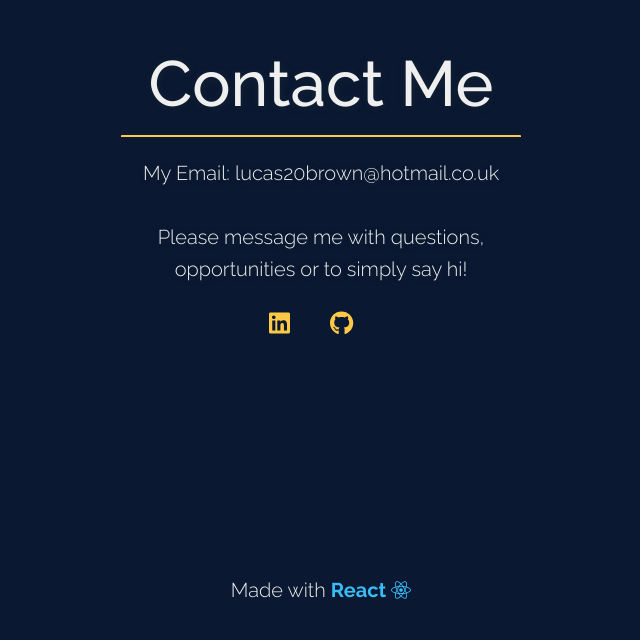
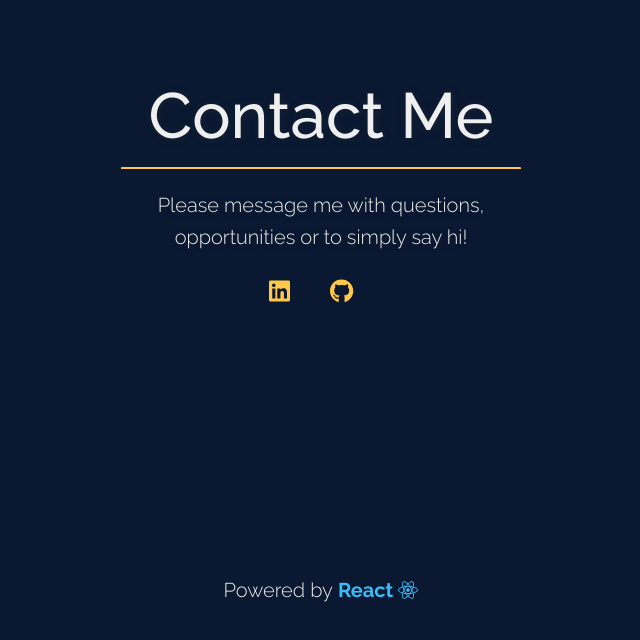
Before and after one commit to Lucas18Brown/Portfolio, a React (Create React App) app: page / in a window 1280 px wide. Shown: the part 5664-6304 px from the top of the page, without its empty margins (319-959 px from the left). Built offline with nearby package versions, Linux system fonts and the light colour scheme.

Commit message:
added some little fixes to footer and contacts (took email out)

```diff
--- a/src/components/Contacts.jsx
+++ b/src/components/Contacts.jsx
@@ -7,8 +7,6 @@ function Contacts() {
     <div className="contacts">
       <h1 className="m-0 sm:text-2xl text-xl font-medium">Contact Me</h1>
       <div className='contact-info'>
-      <p> My Email: lucas20brown@hotmail.co.uk</p>
-      <br></br>
       <p>Please message me with questions, opportunities or to simply say hi!</p>
       </div>
       <div className="footer-links">
--- a/src/components/Footer.jsx
+++ b/src/components/Footer.jsx
@@ -5,7 +5,7 @@ function Footer() {
   return (
   <div className="footer">
     <div className="footer-copyright">
-      Made with
+      Powered by
       <a href='https://reactjs.org/' target="_blank" rel='noopener noreferrer'>
         <span className='font-bold text-sky-400'>React</span> <FontAwesomeIcon icon={faReact} className="text-sky-400 fa-beat"/>
       </a>
```
